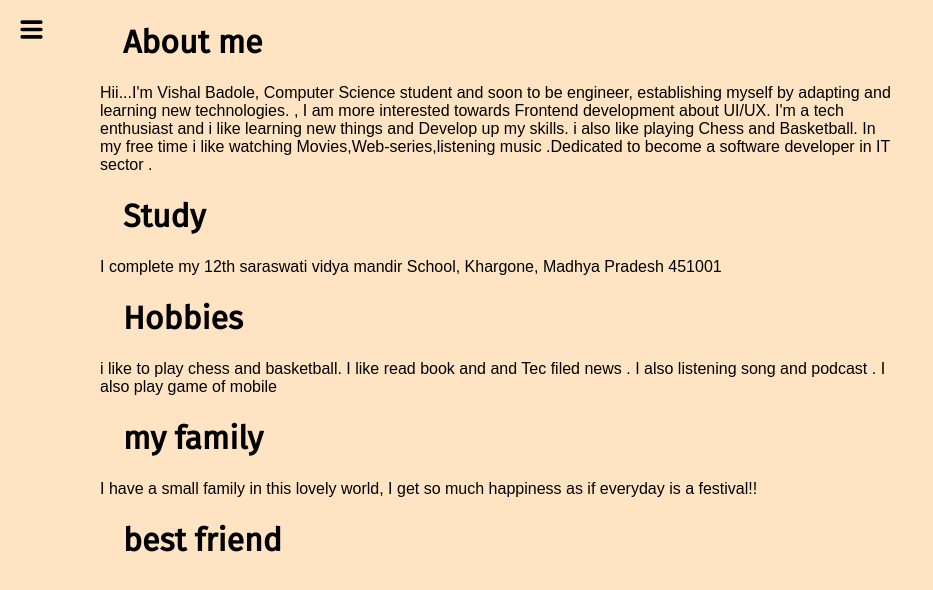
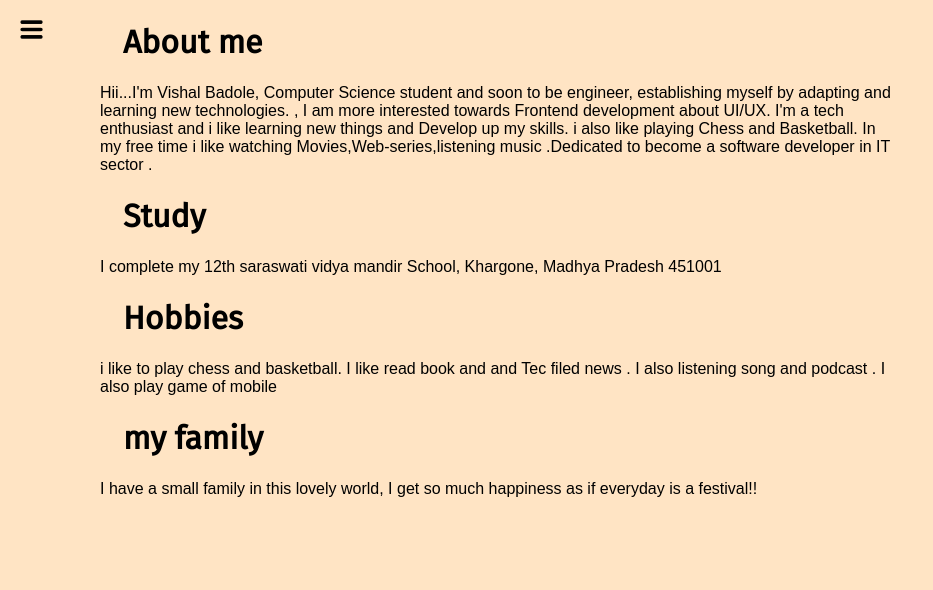
Before and after one commit to Vishalbadole10/vishalportfolio, a website: page About.html in a window 1280 px wide. Shown: the whole page, without its empty margins (0-933 px from the left). Drawn offline with Linux system fonts and the light colour scheme.

Commit message:
Update About.html

```diff
--- a/About.html
+++ b/About.html
@@ -43,7 +43,6 @@
        <h1> my family</h1>
         <p class="p-heading" ; style="font-family:'Amiri', serif ; font-family: 'Noto Sans JP', sans-serif;">
           I have a small family in this lovely world, I get so much happiness as if everyday is a festival!!</p>
-         <h1> best friend </h1>
 
           <script src="index.js"></script>
 </body
```
